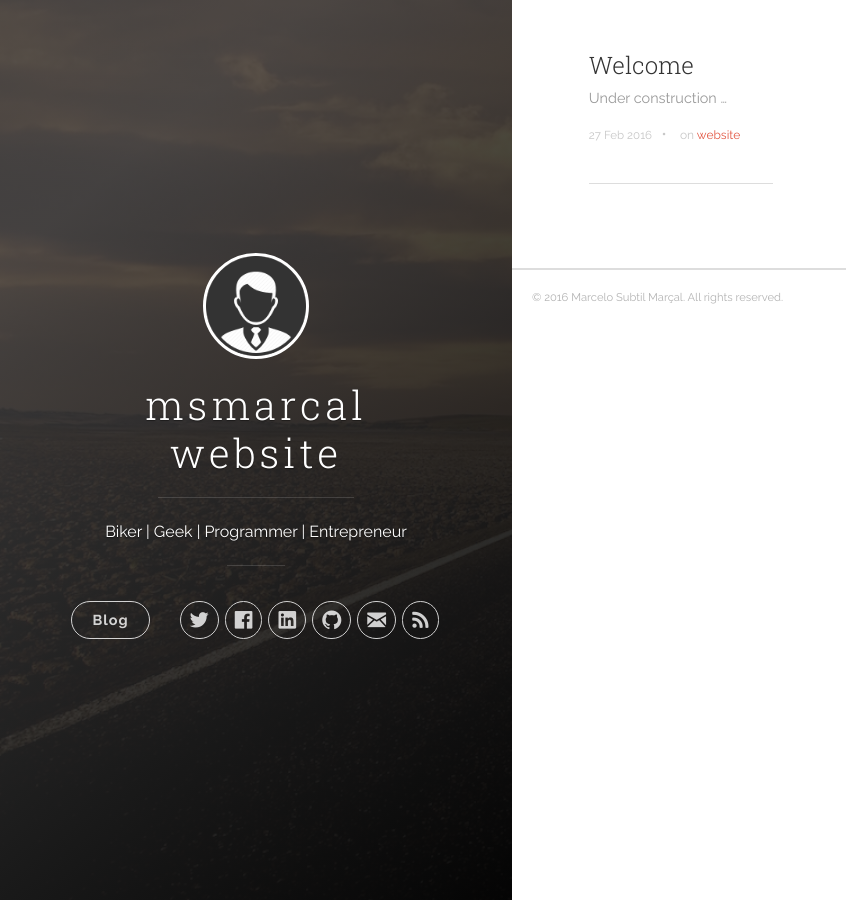
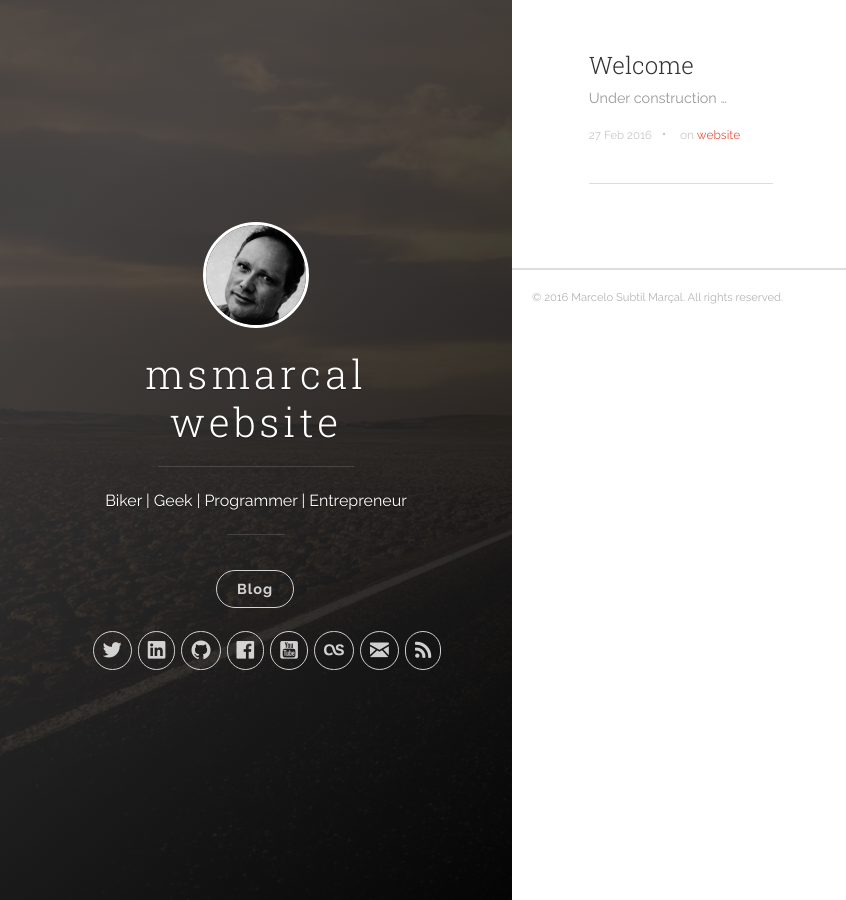
Before and after one commit to msmarcal/msmarcal.github.io, a Jekyll site: the page built from index.html, in a window 1280 px wide. Shown: the whole page, without its empty margins (0-846 px from the left). Built offline with Jekyll 4.4.1, drawn with Linux system fonts in a browser that asks for light colours; nearby versions of some CDN libraries; the list of posts is cut into pages by our own code.

Commit message:
Youtube and lastfm added

```diff
--- a/_config.yml
+++ b/_config.yml
@@ -16,6 +16,8 @@ author:
   facebook_username: msmarcal
   github_username:  msmarcal
   linkedin_username:  msmarcal
+  lastfm_username: msmarcal
+  youtube_username: msmarcal
 
 defaults:
   -
--- a/_includes/header.html
+++ b/_includes/header.html
@@ -9,7 +9,7 @@
     <div class="panel-main__inner panel-inverted">
     <div class="panel-main__content">
         <a href="{{ site.baseurl }}" title="home">
-          <img src="{{ "images/profile.jpg" | prepend: site.baseurl }}" class="user-image" alt="My Profile Photo">
+          <img src="{{ "images/msmarcal-profile.jpg" | prepend: site.baseurl }}" class="user-image" alt="msmarcal Profile Photo">
           <h1 class="panel-cover__title panel-title">{{ site.title }}</h1>
         </a>
         <hr class="panel-cover__divider">
@@ -37,16 +37,6 @@
               </li>
             {% endif %}
 
-            {% if site.author.facebook_username %}
-              <!-- Facebook -->
-              <li class="navigation__item">
-                <a href="http://fb.me/{{ site.author.facebook_username }}" title="{{ site.author.facebook_username }} on Facebook" target="_blank">
-                  <i class="icon icon-social-facebook"></i>
-                  <span class="label">Facebook</span>
-                </a>
-              </li>
-            {% endif %}
-
             {% if site.author.linkedin_username %}
               <!-- LinkedIn -->
               <li class="navigation__item">
@@ -66,6 +56,37 @@
                 </a>
               </li>
             {% endif %}
+
+            {% if site.author.facebook_username %}
+              <!-- Facebook -->
+              <li class="navigation__item">
+                <a href="http://fb.me/{{ site.author.facebook_username }}" title="{{ site.author.facebook_username }} on Facebook" target="_blank">
+                  <i class="icon icon-social-facebook"></i>
+                  <span class="label">Facebook</span>
+                </a>
+              </li>
+            {% endif %}
+
+            {% if site.author.youtube_username %}
+              <!-- youtube -->
+              <li class="navigation__item">
+                <a href="https://www.youtube.com/user/{{ site.author.youtube_username }}" title="{{ site.author.youtube_username }} on YouTube" target="_blank">
+                  <i class="icon icon-social-youtube"></i>
+                  <span class="label">YouTube</span>
+                </a>
+              </li>
+            {% endif %}
+
+            {% if site.author.lastfm_username %}
+              <!-- Lastfm -->
+              <li class="navigation__item">
+                <a href="http://www.last.fm/user/{{ site.author.github_username }}" title="{{ site.author.lastfm_username }} on lastfm" target="_blank">
+                  <i class="icon icon-social-lastfm"></i>
+                  <span class="label">lastfm</span>
+                </a>
+              </li>
+            {% endif %}
+
 
             {% if site.author.email %}
               <!-- Email -->
```
Also changed, not shown: images/msmarcal-profile.jpg (added), images/sample-profile.jpg (renamed from images/profile.jpg), 1 other file.
